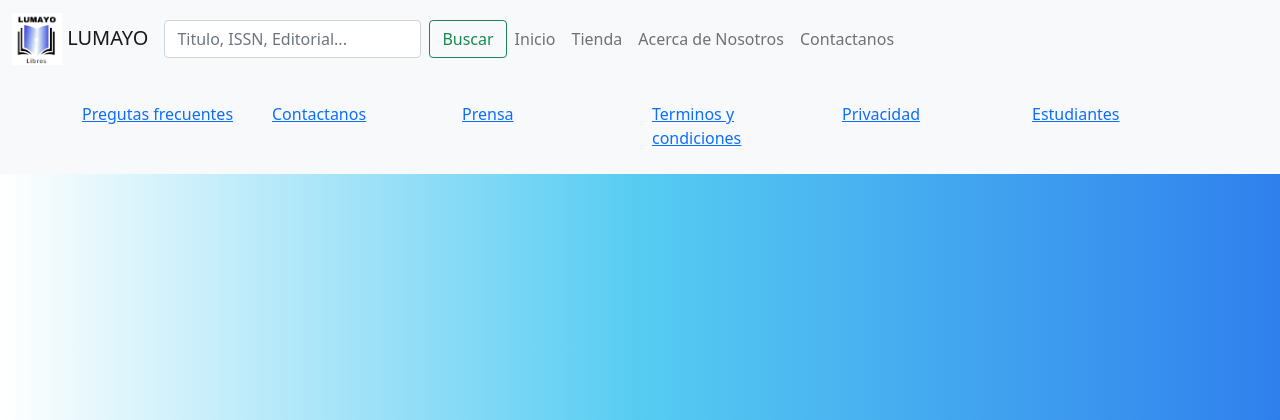
After one commit to ZeldrisG/LUMAYO, a Django app: template LumayoApp/templates/LumayoApp/base.html in a window 1280 px wide. The commit adds this page. Shown: the top 420 px of the page. Run offline with Django 3.2, Linux system fonts and the light colour scheme; the template is opened without the code that fills it, so the values that code supplies are empty.

Commit message:
base.html

```diff
--- a/Lumayo/urls.py
+++ b/Lumayo/urls.py
@@ -15,10 +15,12 @@ Including another URLconf
 """
 from django.contrib import admin
 from django.urls import path
+from django.conf import settings
+from django.conf.urls.static import static
 
 from LumayoApp import views
 
 urlpatterns = [
     path('admin/', admin.site.urls),
     path('inicio/', views.Home, name="Home"),
-]
+]+ static(settings.STATIC_URL, document_root=settings.STATIC_ROOT)
--- /dev/null
+++ b/LumayoApp/static/LumayoApp/css/style.css
@@ -0,0 +1,22 @@
+
+
+
+
+.body-bg {
+
+    background: linear-gradient(to right, #FFFFFF,#56ccf2, #2f80ed); /* W3C, IE 10+/ Edge, Firefox 16+, Chrome 26+, Opera 12+, Safari 7+ */
+
+}
+
+.card{
+    border-radius: 4px;
+    background: #fff;
+    box-shadow: 0 6px 10px rgba(0,0,0,.08), 0 0 6px rgba(0,0,0,.05);
+      transition: .3s transform cubic-bezier(.155,1.105,.295,1.12),.3s box-shadow,.3s -webkit-transform cubic-bezier(.155,1.105,.295,1.12);
+  cursor: pointer;
+}
+
+.card:hover{
+    transform: scale(1.05);
+    box-shadow: 0 10px 20px rgba(0,0,0,.12), 0 4px 8px rgba(0,0,0,.06);
+}
--- /dev/null
+++ b/LumayoApp/templates/LumayoApp/base.html
@@ -0,0 +1,102 @@
+<!DOCTYPE html>
+<html lang="es">
+<head>
+
+    {% load static %}
+
+    <meta charset="UTF-8">
+    <meta http-equiv="X-UA-Compatible" content="IE=edge">
+    <meta name="viewport" content="width=device-width, initial-scale=1.0">
+    <link href="https://cdn.jsdelivr.net/npm/bootstrap@5.0.0-beta3/dist/css/bootstrap.min.css" rel="stylesheet" integrity="sha384-eOJMYsd53ii+scO/bJGFsiCZc+5NDVN2yr8+0RDqr0Ql0h+rP48ckxlpbzKgwra6" crossorigin="anonymous">
+    <script src="https://cdn.jsdelivr.net/npm/bootstrap@5.0.0-beta3/dist/js/bootstrap.bundle.min.js" integrity="sha384-JEW9xMcG8R+pH31jmWH6WWP0WintQrMb4s7ZOdauHnUtxwoG2vI5DkLtS3qm9Ekf" crossorigin="anonymous"></script>
+
+    <!-- style css -->
+    <link rel="stylesheet" href="{% static 'LumayoApp/css/style.css' %}">
+    <!-- style css -->
+
+
+
+
+    <title>Lumayo</title>
+</head>
+<body class="body-bg" >
+
+    <!-- navbar -->
+    <nav class="navbar navbar-expand-lg navbar-light bg-light sticky-top">
+        <div class="container-fluid">
+
+          <a class="navbar-brand" href="#">
+            <img src="{% static 'LumayoApp/img/logo.webp' %}" width="50"  alt="Logo Lumayo">
+              LUMAYO</a>
+
+          <button class="navbar-toggler" type="button" data-bs-toggle="collapse" data-bs-target="#navbarSupportedContent" aria-controls="navbarSupportedContent" aria-expanded="false" aria-label="Toggle navigation">
+            <span class="navbar-toggler-icon"></span>
+          </button>
+
+          <div class="collapse navbar-collapse text-end" id="navbarSupportedContent">
+
+            <form class="d-flex">
+              <input class="form-control me-2" type="search" placeholder="Titulo, ISSN, Editorial..." aria-label="Search">
+              <button class="btn btn-outline-success" type="submit">Buscar</button>
+            </form>
+
+            <ul class="navbar-nav me-auto mb-2 mb-lg-0">
+              <li class="nav-item">
+                <a class="nav-link" aria-current="page" href="#">Inicio</a>
+              </li>
+              <li class="nav-item">
+                <a class="nav-link" href="#">Tienda</a>
+              </li>
+              <li class="nav-item">
+                <a class="nav-link" href="#">Acerca de Nosotros</a>
+              </li>
+              <li class="nav-item">
+                <a class="nav-link" href="#">Contactanos</a>
+              </li>
+
+            </ul>
+
+          </div>
+        </div>
+      </nav>
+    <!-- /navbar -->
+
+
+    <!-- Contenido Cambiante -->
+
+      {% block content %}
+
+      {% endblock content %}
+
+    <!-- /Contenido Cambiante -->
+
+
+    <!-- footer -->
+    <footer id="footer" class="bg-light pb-4 pt-4">
+      <div class="container">
+        <div class="row text-align-center">
+          <div class="col-12 col-lg">
+            <a href="#">Pregutas frecuentes</a>
+          </div>
+          <div class="col-12 col-lg">
+            <a href="#">Contactanos</a>
+          </div>
+          <div class="col-12 col-lg">
+            <a href="#">Prensa</a>
+          </div>
+          <div class="col-12 col-lg">
+            <a href="#">Terminos y condiciones</a>
+          </div>
+          <div class="col-12 col-lg">
+            <a href="#">Privacidad</a>
+          </div>
+          <div class="col-12 col-lg">
+            <a href="#">Estudiantes</a>
+          </div>
+        </div>
+      </div>
+    </footer>
+    <!-- /footer -->
+
+</body>
+</html>
```
Also changed, not shown: LumayoApp/templates/LumayoApp/home.html (+107 -18 lines), LumayoApp/static/LumayoApp/img/logo.png (added), LumayoApp/static/LumayoApp/img/logo.webp (added).
